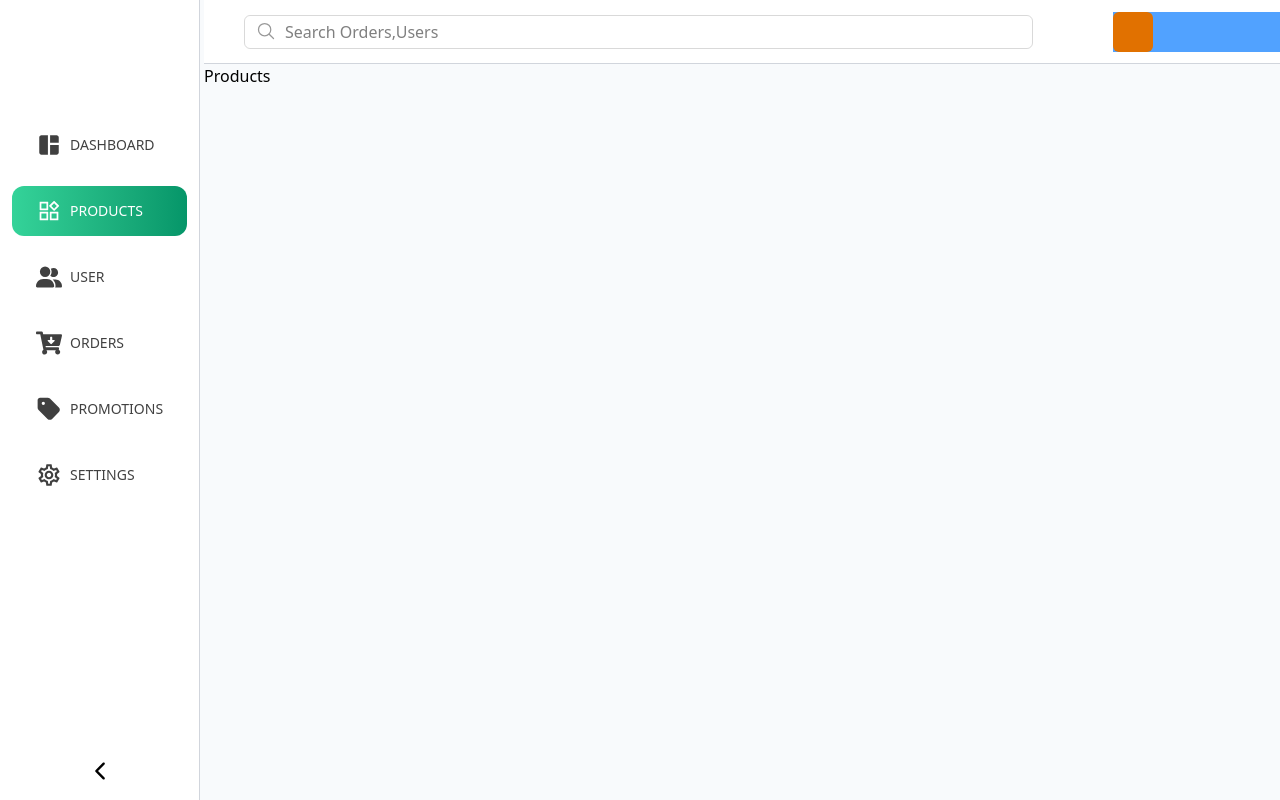
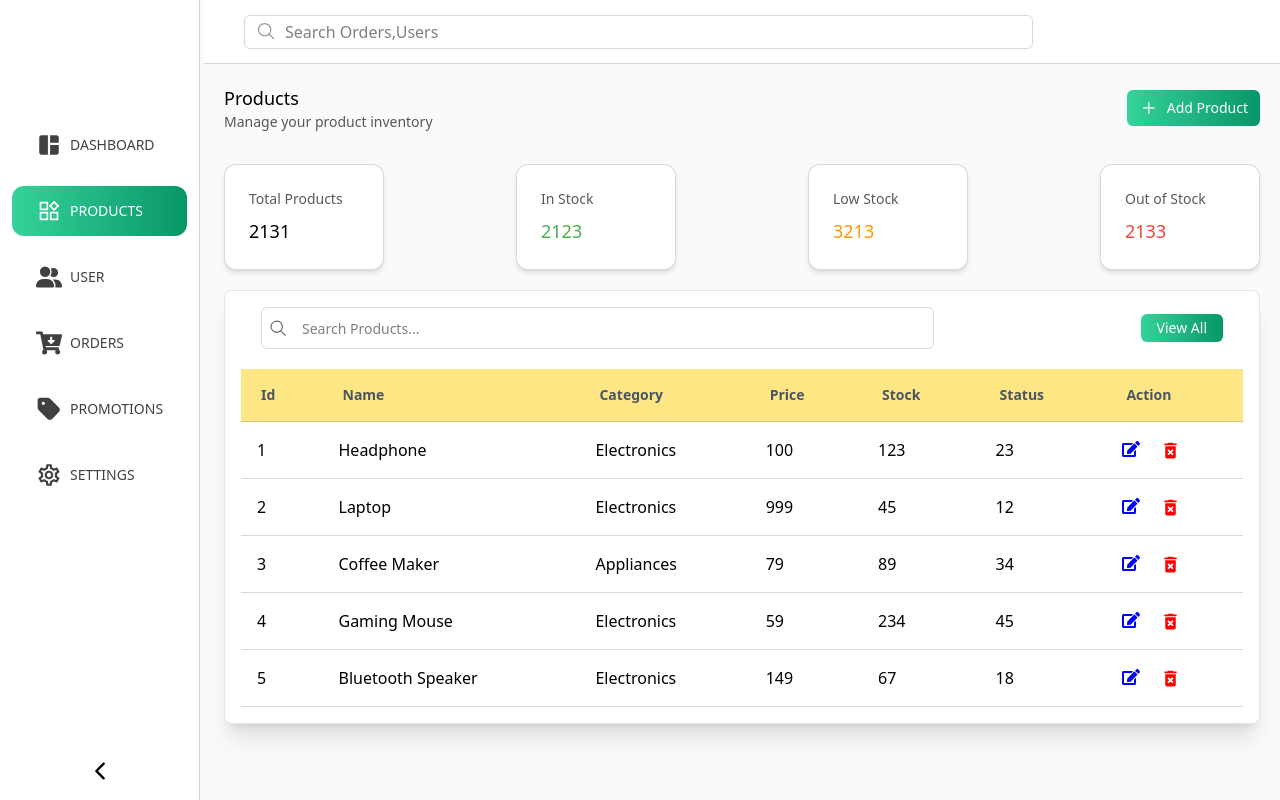
Before and after one commit to sivasathish889/E-commerce-admin, a React (Vite) app: page /products in a window 1280 px wide. Built offline with nearby package versions, Linux system fonts and the light colour scheme; no server answers.

Commit message:
product page completed

```diff
--- a/src/App.css
+++ b/src/App.css
@@ -2,5 +2,7 @@
 
 @theme {
   --color-primary: #37d667ff;
-  --color-primary-2 : #9effbbff
+  --color-primary-2 : #9effbbff;
+  --color-gradient-primary : #34D399;
+  --color-gradient-secondary : #059669
 }
--- a/src/components/Dashborad/RecentOrders.tsx
+++ b/src/components/Dashborad/RecentOrders.tsx
@@ -1,4 +1,6 @@
-import React, { useState } from "react";
+import { useState } from "react";
+import { FaEdit, FaRegEye } from "react-icons/fa";
+import { MdDeleteForever } from "react-icons/md";
 
 const RecentOrders = () => {
   const [data, setData] = useState([
@@ -44,14 +46,18 @@ const RecentOrders = () => {
     },
   ]);
   return (
-    <div className="w-full p-4 rounded-lg shadow-sm">
+    <div className="w-full p-4 rounded-lg shadow-sm ">
       <div className="flex justify-between px-5 items-center mb-5">
         <div>
           <p className="text-base">Recent Orders</p>
-          <p className="text-sm opacity-65">Latest customer orders and their status</p>
+          <p className="text-sm opacity-65">
+            Latest customer orders and their status
+          </p>
         </div>
         <div className="see-all">
-          <p className="bg-linear-to-r from-[#34D399] to-[#059669] px-2 py-1 rounded-md cursor-pointer text-white text-base">View All</p>
+          <p className="bg-linear-to-r from-gradient-primary to-gradient-secondary px-2 py-1 rounded-md cursor-pointer text-white text-base">
+            View All
+          </p>
         </div>
       </div>
       <table className="w-full border-collapse">
@@ -66,7 +72,10 @@ const RecentOrders = () => {
               "Date",
               "Action",
             ].map((item, index) => (
-              <td key={index} className="p-4 text-sm font-semibold text-gray-600">
+              <td
+                key={index}
+                className="p-4 text-sm font-semibold text-gray-600 bg-amber-200"
+              >
                 {item}
               </td>
             ))}
@@ -74,12 +83,15 @@ const RecentOrders = () => {
         </thead>
         <tbody>
           {data.map((item, index) => (
-            <tr key={index} className="border-b border-black/15 hover:bg-gray-50 text-xs md:text-base">
-              <td className="p-4">{item.id}</td>
-              <td className="p-4">{item.name}</td>
-              <td className="p-4">{item.Product}</td>
-              <td className="p-4">₹{item.amount}</td>
-              <td className="p-4">
+            <tr
+              key={index}
+              className="border-b border-black/15 hover:bg-gray-50 text-xs md:text-base"
+            >
+              <td className="p-2 md:p-4">{item.id}</td>
+              <td className="p-2 md:p-4">{item.name}</td>
+              <td className="p-2 md:p-4">{item.Product}</td>
+              <td className="p-2 md:p-4">₹{item.amount}</td>
+              <td className="p-2 md:p-4">
                 <span
                   className={`px-2 py-1 rounded-full text-xs ${
                     item.status === "COMPLETED"
@@ -90,15 +102,16 @@ const RecentOrders = () => {
                   {item.status}
                 </span>
               </td>
-              <td className="p-4">{item.Date}</td>
-              <td className="p-4">
-                <div className="md:flex items-center gap-2">
-                  <button className="bg-green-500 hover:bg-green-600 text-white px-3 py-1.5 w-full rounded-md text-sm">
-                    Edit
-                  </button>
-                  <button className="bg-red-500 hover:bg-red-600 text-white px-3 py-1.5 w-full rounded-md text-sm">
-                    Delete
-                  </button>
+              <td className="p-2 md:p-4 whitespace-nowrap">{item.Date}</td>
+              <td className="p-2 md:p-4">
+                <div className="flex items-center gap-2 md:gap-4 whitespace-nowrap">
+                  <FaRegEye color="blue" size={18} className="cursor-pointer" />
+                  <FaEdit color="blue" size={18} className="cursor-pointer" />
+                  <MdDeleteForever
+                    color="red"
+                    size={18}
+                    className="cursor-pointer"
+                  />
                 </div>
               </td>
             </tr>
--- a/src/components/Dashborad/TopSellingProduct.tsx
+++ b/src/components/Dashborad/TopSellingProduct.tsx
@@ -43,10 +43,10 @@ const TopSellingProduct = () => {
     <div className="px-10 py-8">
       <p className="mb-5 font-semibold text-base">Top Selling Products</p>
       {data.map((item, idx) => (
-        <div className="flex flex-col">
+        <div className="flex flex-col" key={idx}>
           <div key={idx} className="flex justify-between items-center my-2">
             <div className="flex items-center">
-              <div className="w-10 h-10 bg-blue-700 text-white rounded-xl mr-4 flex justify-center items-center opacity-65">
+              <div className="w-10 h-10 shadow-2xl bg-linear-to-r from-gradient-primary to-gradient-secondary text-white rounded-xl mr-4 flex justify-center items-center opacity-65">
                 {idx + 1}
               </div>
               <div>
--- a/src/components/Header.tsx
+++ b/src/components/Header.tsx
@@ -7,8 +7,8 @@ const Header = () => {
         <IoSearchOutline size={20} opacity={"40%"} className="absolute top-3.5 left-13" />
         <input type="text" name="" id="" className="ps-10 border border-black/15 w-full py-1 rounded-md text-base focus:outline-1 focus:outline-black/15" placeholder="Search Orders,Users"/>
       </div>
-      <div className="profile w-[30%] bg-blue-400">
-        <p className="w-10 h-10 bg-amber-600 rounded-md"></p>
+      <div className="profile w-[30%]">
+        <p className="w-10 h-10  rounded-md"></p>
       </div>
     </div>
   )
--- a/src/components/NavBar.tsx
+++ b/src/components/NavBar.tsx
@@ -1,4 +1,4 @@
-import { useEffect } from "react";
+import { Activity, useEffect } from "react";
 import { NavItems } from "../utils/constants";
 import { IoIosArrowBack, IoIosArrowForward } from "react-icons/io";
 import { Link, useLocation } from "react-router-dom";
@@ -10,7 +10,6 @@ type Props = {
 
 const NavBar = ({ hideBar, setHideBar }: Props) => {
   const path = useLocation().pathname;
-  console.log(path);
 
   // auto hide when window width 768 pix
   useEffect(() => {
@@ -29,9 +28,7 @@ const NavBar = ({ hideBar, setHideBar }: Props) => {
   return (
     <div className="h-full flex justify-between flex-col transition-all duration-700 ease-in-out border-r border-r-gray-300 fixed bg-[#FFFFFF]">
       <div>
-        <div className="logo h-28">
-          <img src="" alt="" />
-        </div>
+        <div className="logo h-28 w-28">{/* <img src="" alt="" /> */}</div>
         <div className="nav-item flex flex-col justify-center items-center px-3 transition-all duration-700 ease-in-out">
           {NavItems.map((item, idx) => (
             <Link
@@ -40,19 +37,18 @@ const NavBar = ({ hideBar, setHideBar }: Props) => {
               nav-item flex gap-2 not-md:justify-center md:justify-baseline items-center px-2 md:px-6 py-3  my-2 w-full cursor-pointer rounded-xl transition-all duration-700 ease-in-out text-black/75 text-xs lg:text-sm
               ${
                 path === item.path
-                  ? "bg-linear-to-r from-[#34D399] to-[#059669] text-white "
+                  ? "bg-linear-to-r from-gradient-primary to-gradient-secondary text-white "
                   : "hover:bg-primary/15  " + (hideBar ? "justify-center " : "")
               }
             `}
               key={idx}
             >
               {item.icon}
-
-              {hideBar ? null : (
+              <Activity mode={hideBar ? "hidden" : "visible"}>
                 <span className="hidden md:block transition-all duration-700 ease-in-out">
                   {item.name}
                 </span>
-              )}
+              </Activity>
             </Link>
           ))}
         </div>
--- /dev/null
+++ b/src/components/Products/Cards.tsx
@@ -0,0 +1,19 @@
+import type { ProductCardsType } from "../../pages/Products";
+
+const Cards = ({ color, name, value, id }: ProductCardsType) => {
+  return (
+    <div
+      className="card shadow-md border border-black/15 p-6 rounded-xl w-40 bg-white"
+      key={id}
+    >
+      <div className="card-header space-y-2">
+        <p className="text-sm opacity-65">{name}</p>
+        <p className="text-lg" style={{ color: color }}>
+          {value}
+        </p>{" "}
+      </div>
+    </div>
+  );
+};
+
+export default Cards;
--- /dev/null
+++ b/src/components/Products/ProductList.tsx
@@ -0,0 +1,119 @@
+import { useState } from "react";
+import { FaEdit } from "react-icons/fa";
+import { GoSearch } from "react-icons/go";
+import { MdDeleteForever } from "react-icons/md";
+
+const ProductList = () => {
+  const [data, setData] = useState([
+    {
+      id: 1,
+      productName: "Headphone",
+      category: "Electronics",
+      price: 100,
+      stock: 123,
+      status: 23,
+    },
+    {
+      id: 2,
+      productName: "Laptop",
+      category: "Electronics",
+      price: 999,
+      stock: 45,
+      status: 12,
+    },
+    {
+      id: 3,
+      productName: "Coffee Maker",
+      category: "Appliances",
+      price: 79,
+      stock: 89,
+      status: 34,
+    },
+    {
+      id: 4,
+      productName: "Gaming Mouse",
+      category: "Electronics",
+      price: 59,
+      stock: 234,
+      status: 45,
+    },
+    {
+      id: 5,
+      productName: "Bluetooth Speaker",
+      category: "Electronics",
+      price: 149,
+      stock: 67,
+      status: 18,
+    },
+  ]);
+  return (
+    <div className="w-full rounded-lg shadow-xl border border-black/10 p-4 bg-white">
+      <div className="flex justify-between px-5 items-center mb-5">
+        <div className="flex relative w-[70%]">
+          <GoSearch className="absolute top-3 opacity-60 left-2" size={18} />
+          <input
+            type="search"
+            name=""
+            id=""
+            className="w-full p-2 ps-10 focus:outline-2 focus:outline-gradient-secondary/15 rounded-md placeholder:text-sm text:base border border-black/15"
+            placeholder="Search Products..."
+          />
+        </div>
+        <div className="see-all">
+          <p className="bg-linear-to-r from-gradient-primary to-gradient-secondary px-4 py-1 rounded-md cursor-pointer text-white  text-sm">
+            View All
+          </p>
+        </div>
+      </div>
+      <table className="w-full border-collapse">
+        <thead>
+          <tr className="w-full border-b border-black/15">
+            {[
+              "Id",
+              "Name",
+              "Category",
+              "Price",
+              "Stock",
+              "Status",
+              "Action",
+            ].map((item, idx) => (
+              <th
+                key={idx}
+                className="py-4 text-start px-5 text-sm text-gray-600 font-semibold bg-amber-200"
+              >
+                {item}
+              </th>
+            ))}
+          </tr>
+        </thead>
+        <tbody>
+          {data.map(({ category, id, price, productName, stock, status }) => (
+            <tr
+              key={id}
+              className="border-b border-black/15 hover:bg-gray-50 text-xs md:text-base"
+            >
+              <td className="p-2 md:p-4">{id}</td>
+              <td className="p-2 md:p-4">{productName}</td>
+              <td className="p-2 md:p-4">{category}</td>
+              <td className="p-2 md:p-4">{price}</td>
+              <td className="p-2 md:p-4">{stock}</td>
+              <td className="p-2 md:p-4">{status}</td>
+              <td className="p-2 md:p-4">
+                <div className="flex gap-2 md:gap-5">
+                  <FaEdit color="blue" size={18} className="cursor-pointer" />
+                  <MdDeleteForever
+                    color="red"
+                    size={21}
+                    className="cursor-pointer"
+                  />
+                </div>
+              </td>
+            </tr>
+          ))}
+        </tbody>
+      </table>
+    </div>
+  );
+};
+
+export default ProductList;
--- a/src/pages/Products.tsx
+++ b/src/pages/Products.tsx
@@ -1,9 +1,66 @@
-import React from 'react'
+import { useState } from "react";
+import { GoPlus } from "react-icons/go";
+import Cards from "../components/Products/Cards";
+import ProductList from "../components/Products/ProductList";
+
+export type ProductCardsType = {
+  id: number;
+  name: string;
+  value: number;
+  color: string;
+};
 
 const Products = () => {
+  const [data, setData] = useState<ProductCardsType[]>([
+    {
+      id: 1,
+      name: "Total Products",
+      value: 2131,
+      color: "#00000",
+    },
+    {
+      id: 2,
+      name: "In Stock",
+      value: 2123,
+      color: "#4CAF50",
+    },
+    {
+      id: 3,
+      name: "Low Stock",
+      value: 3213,
+      color: "#FF9800",
+    },
+    {
+      id: 4,
+      name: "Out of Stock",
+      value: 2133,
+      color: "#F44336",
+    },
+  ]);
   return (
-    <div>Products</div>
-  )
-}
+    <div className="p-5">
+      <div className="header flex justify-between items-center">
+        <div>
+          <p className="text-lg">Products</p>
+          <p className="text-sm opacity-65">Manage your product inventory</p>
+        </div>
+        <div>
+          <button className="bg-linear-to-r from-gradient-primary to-gradient-secondary text-white cursor-pointer px-3 py-2 rounded-md text-sm flex justify-center items-center gap-2">
+            <GoPlus size={20} />
+            Add Product
+          </button>
+        </div>
+      </div>
+      <div className="cards flex w-full justify-between mt-8">
+        {data.map(({ color, id, name, value }) => (
+          <Cards color={color} id={id} name={name} value={value} />
+        ))}
+      </div>
+      <main className="main mt-5 ">
+        <ProductList />
+      </main>
+    </div>
+  );
+};
 
-export default Products
+export default Products;
```
